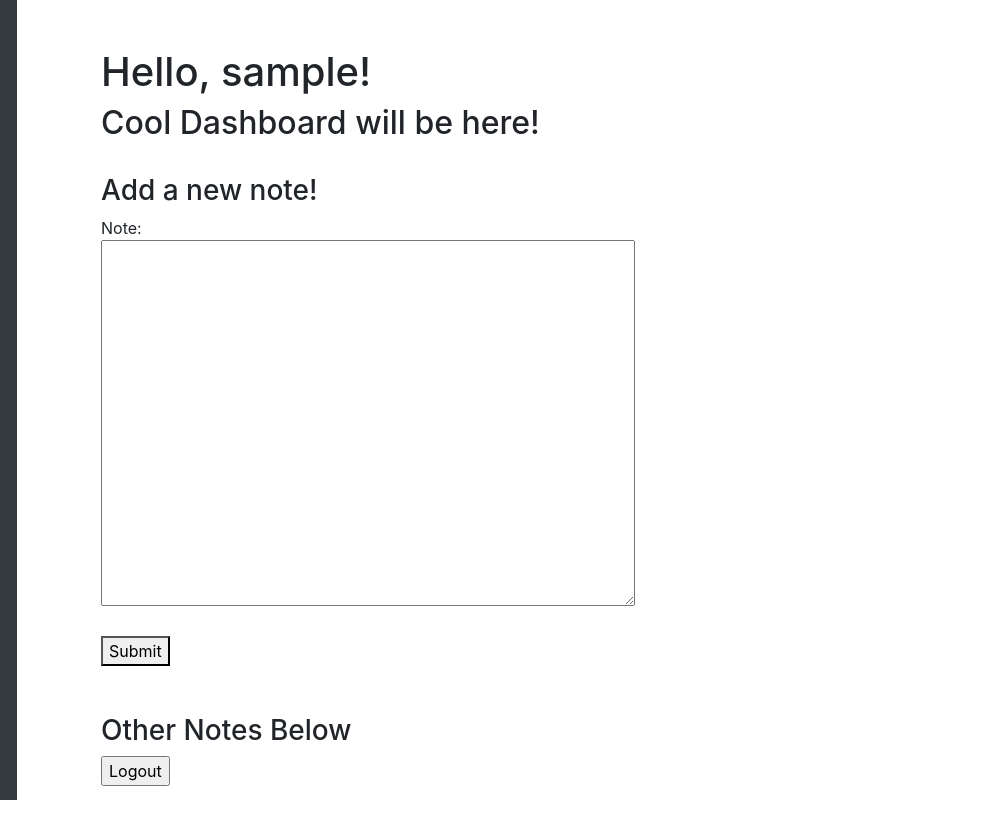
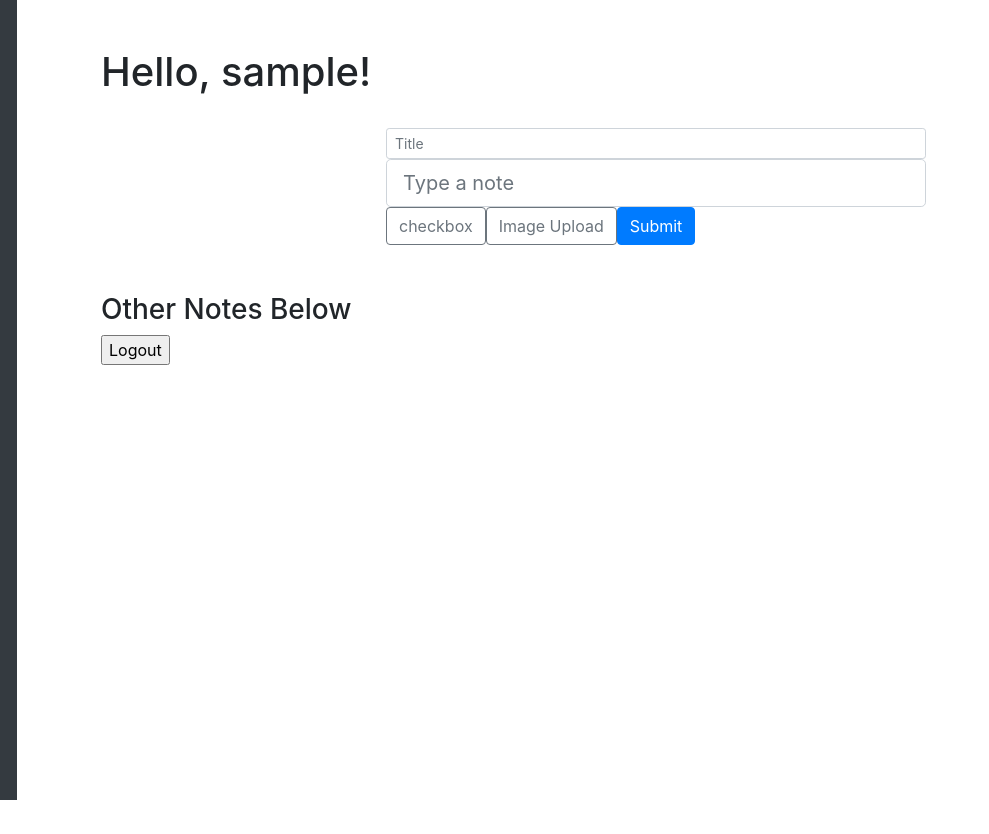
Before and after one commit to kristinlin/MiLKShake, a Flask app: template templates/welcome.html in a window 1280 px wide. Shown: the part 71-905 px from the top of the page, without its empty margins (0-989 px from the left). After the commit the page ends 871 px from the top, so only its background shows below. Run offline with Flask 2, Linux system fonts and the light colour scheme; the template is opened without the code that fills it: most values are stand-ins (such as "Sample title", 1, 10 or a date in 2020); some libraries are stand-ins or nearby versions.

Commit message:
notes page

```diff
--- a/app.py
+++ b/app.py
@@ -15,7 +15,7 @@ def root():
 def login():
     return render_template('login.html',title='Login')
 
-@app.route('/signup/', methods = ['POST','GET'])
+@app.route('/signup', methods = ['POST','GET'])
 def signup():
     username = request.form['user']
     password = request.form['pass']
@@ -32,7 +32,7 @@ def signup():
     #flash(user + 'succesfully created')
     return redirect(url_for('login'))
 
-@app.route('/welcome/', methods = ['POST','GET'])
+@app.route('/welcome', methods = ['POST','GET'])
 def welcome():
     if 'username' in session:
         return render_template('welcome.html',username=session['username'])
@@ -45,11 +45,11 @@ def welcome():
     if password == '':
         flash('Please enter a password')
         return redirect(url_for('login'))
-    if username in dict:
-        if dict[username] == password:
-            session['username'] = username
-            flash('Successful login')
-            return redirect(url_for('welcome'))
+#    if username in dict:
+ #       if dict[username] == password:
+    session['username'] = username
+    flash('Successful login')
+    return redirect(url_for('welcome'))
     if username in dict:
         flash('Bad password')
         return redirect(url_for('login'))
--- a/templates/welcome.html
+++ b/templates/welcome.html
@@ -3,15 +3,32 @@
 <h1>
 Hello, {{username}}! <br>
 </h1>
-<h2> Cool Dashboard will be here! </h2>
+
+
 <br>
-<h3> Add a new note! </h3>
-<form method = "POST" action = "/note">
-  Note:<br>
-  <textarea rows = "15" cols = "50" name = "content" value=""></textarea>
-  <br><br>
-  <button type = "submit"> Submit </button>
-</form>
+
+<div class="row">
+  <div class="col-3">
+  </div>
+  <div class="col-6">
+    <form method = "POST" action = "/note">
+      <div class="input-group-sm">
+	<input type="text" id="title" class="form-control" placeholder="Title" >
+      </div>
+      <div class="input-group-lg">
+	<input type="text" id="typenote" class="form-control" placeholder="Type a note" >
+      </div>
+      <div class="input-group">
+	<button class="btn btn-outline-secondary" type="button">checkbox</button>
+	<button class="btn btn-outline-secondary" type="button">Image Upload</button>
+	<button class="btn btn-primary" type = "submit"> Submit </button>
+      </div>
+
+  </div>
+  <div class="col-3">
+  </div>
+  </form>
+</div>
 <br>
 <br>
 <h3> Other Notes Below </h3>
```
Also changed, not shown: templates/login.html (+8 -6 lines), static/base.css (line endings or trailing spaces).
